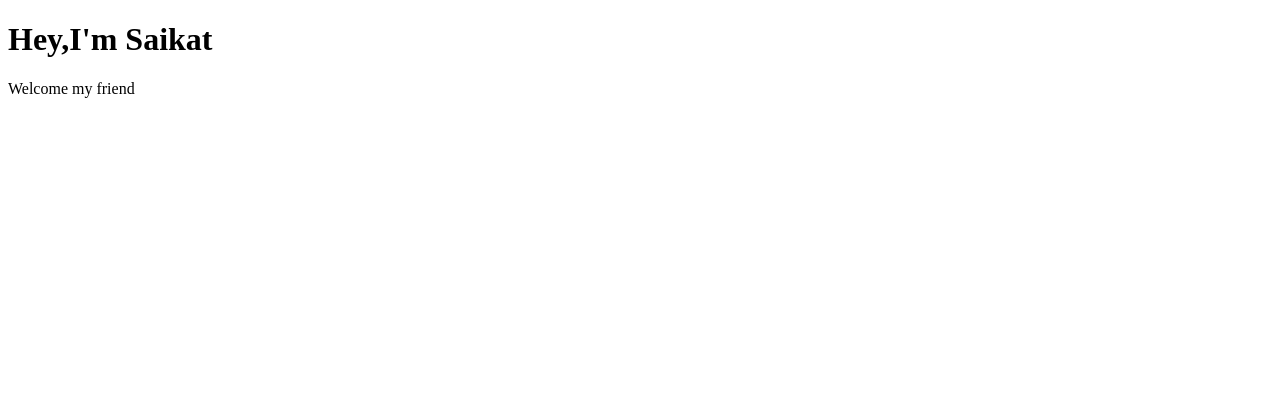
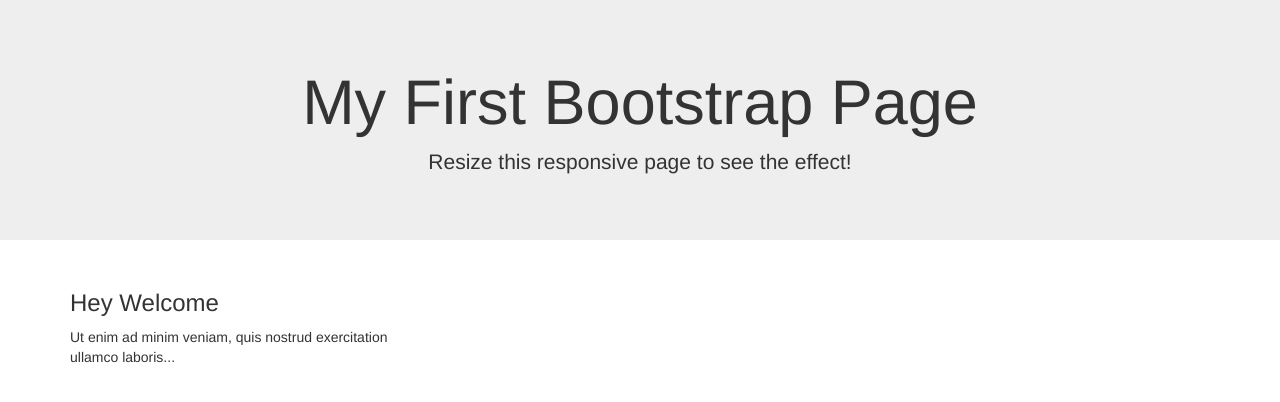
Before and after one commit to Saikat2019/Saikat2019.github.io, a plain HTML site: page index.html in a window 1280 px wide. Drawn offline with nearby package versions, Linux system fonts and the light colour scheme.

Commit message:
modified index, added bootstrap

```diff
--- a/index.html
+++ b/index.html
@@ -1,9 +1,31 @@
 <!DOCTYPE html>
-<html>
+<html lang="en">
+<head>
+  <title>My Page</title>
+  <meta charset="utf-8">
+  <meta name="viewport" content="width=device-width, initial-scale=1">
+  <link rel="stylesheet" href="https://maxcdn.bootstrapcdn.com/bootstrap/3.4.0/css/bootstrap.min.css">
+  <script src="https://ajax.googleapis.com/ajax/libs/jquery/3.3.1/jquery.min.js">
+  </script>
+  <script src="https://maxcdn.bootstrapcdn.com/bootstrap/3.4.0/js/bootstrap.min.js">
+  </script>
+</head>
+
 <body>
 
-<h1>Hey,I'm Saikat</h1>
-<p>Welcome my friend</p>
+<div class="jumbotron text-center">
+  <h1>My First Bootstrap Page</h1>
+  <p>Resize this responsive page to see the effect!</p>
+</div>
+
+<div class="container">
+  <div class="row">
+    <div class="col-sm-4">
+      <h3>Hey Welcome</h3>
+      <p>Ut enim ad minim veniam, quis nostrud exercitation ullamco laboris...</p>
+    </div>
+  </div>
+</div>
 
 </body>
 </html>
```
